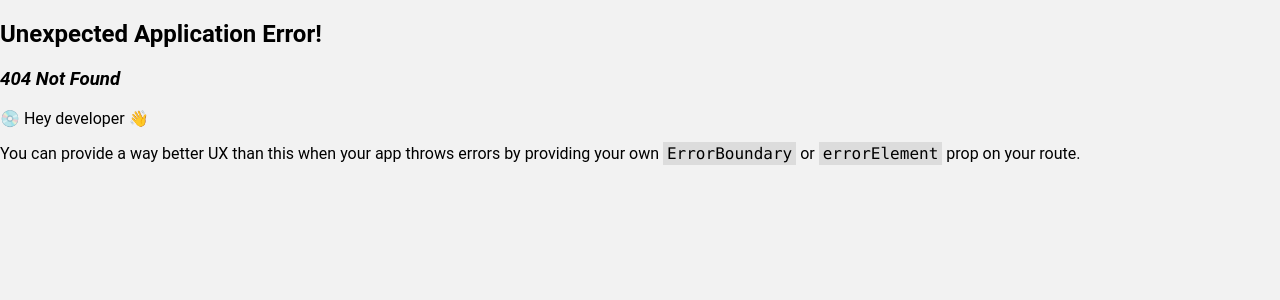
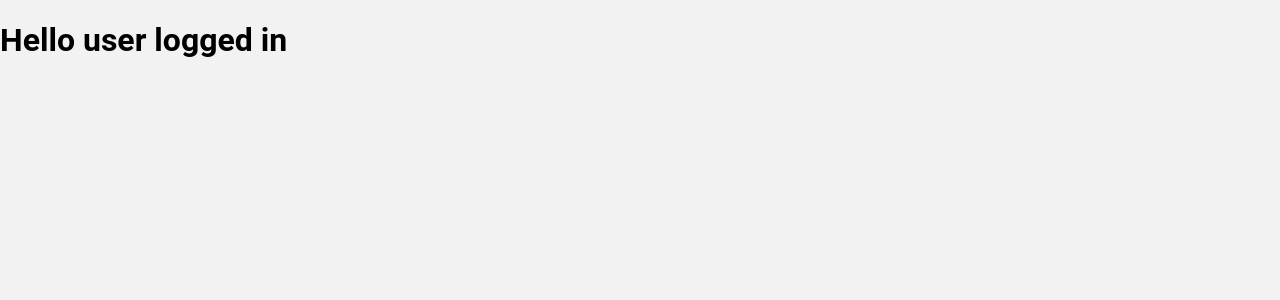
Before and after one commit to Mouinbhm/SocialMedia_MERN_App, a React (Create React App) app in the folder frontend/: page /home in a window 1280 px wide. Before the commit this address had no page. Shown: the top 300 px of the page. Built offline with nearby package versions, Linux system fonts and the light colour scheme.

Commit message:
Navigate to home page

```diff
--- a/frontend/src/App.js
+++ b/frontend/src/App.js
@@ -3,6 +3,7 @@ import "./App.css";
 import { RouterProvider, createBrowserRouter } from "react-router-dom";
 import Register from "./pages/register.js";
 import Login from "./pages/login.js";
+import Home from "./pages/home.js";
 
 function App() {
   const router = createBrowserRouter([
@@ -18,6 +19,10 @@ function App() {
       path: "/register",
       element: <Register />,
     },
+    {
+      path: "/home",
+      element: <Home/>,
+    },
   ]);
   return (
     <>
--- /dev/null
+++ b/frontend/src/pages/home.js
@@ -0,0 +1,11 @@
+import React from "react";
+
+const Home = () => {
+  return (
+    <>
+      <h1>Hello user logged in</h1>
+    </>
+  );
+};
+
+export default Home;
--- a/frontend/src/pages/login.js
+++ b/frontend/src/pages/login.js
@@ -1,8 +1,10 @@
 import React, { useState } from "react";
 import toast, { Toaster } from "react-hot-toast";
 import UserService from "../services/user.service";
+import { useNavigate } from "react-router-dom";
 
 const Login = () => {
+  const navigate = useNavigate();
   const [email, setEmail] = useState("");
   const [password, setPassword] = useState("");
   const [errors, setErrors] = useState({
@@ -40,6 +42,9 @@ const Login = () => {
 
         setEmail("");
         setPassword("");
+
+        //Redirection
+        navigate("/home");
       } catch (err) {
         console.log(err);
         toast.error(err.response.data.message);
@@ -70,7 +75,6 @@ const Login = () => {
                 placeholder="E-Mail"
               />
               <div className="error">{errors.email}</div>{" "}
-
             </div>
 
             <div className="form-group">
@@ -81,7 +85,6 @@ const Login = () => {
                 placeholder="Password"
               />
               <div className="error">{errors.password}</div>{" "}
-
             </div>
             <button className="btn signup" type="submit">
               Sign IN
```
